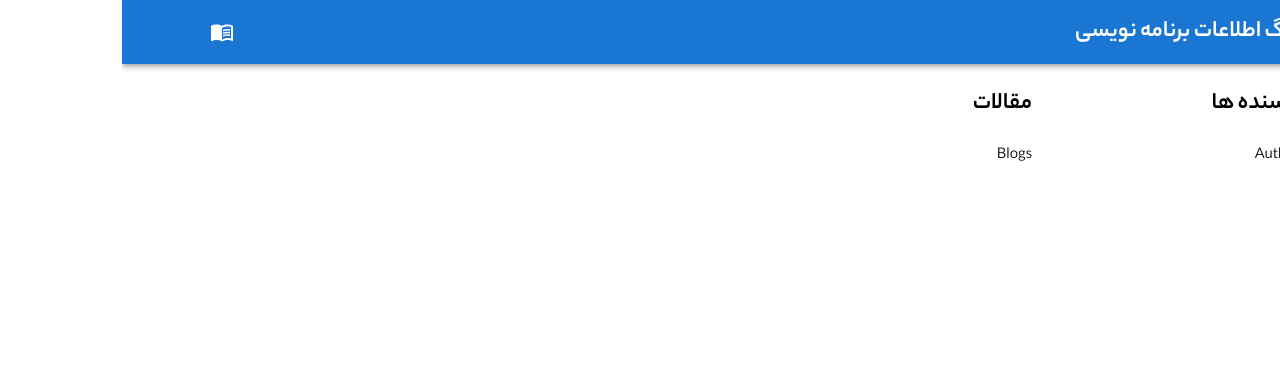
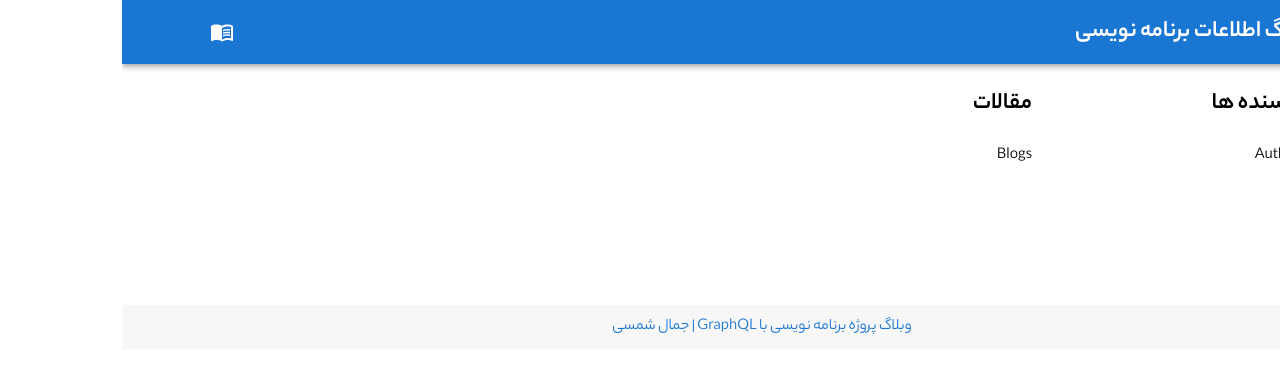
Before and after one commit to jamalshamsi1988/weblog-project, a React (Create React App) app: page / in a window 1280 px wide. Shown: the top 372 px of the page. Built offline with nearby package versions, Linux system fonts and the light colour scheme.

Commit message:
added Footer & Layout Components

```diff
--- a/src/App.js
+++ b/src/App.js
@@ -1,14 +1,15 @@
 
 import HomePage from "./components/home/HomePage";
-import Header from "./components/layout/Header";
+import Layout from "./components/layout/Layout";
 
 function App() {
 
   return (
-    <>
-    <Header/>
+    <Layout>
+
     <HomePage/>
-    </>
+
+    </Layout>
   );
 }
 
--- /dev/null
+++ b/src/components/layout/Footer.js
@@ -0,0 +1,22 @@
+import { Typography } from '@mui/material'
+import React from 'react'
+
+const Footer = () => {
+  return (
+    <footer>
+        <Typography
+         component="p"
+          variant='p'
+          bgcolor="#f7f7f7"
+          color="primary"
+          padding="10px"
+           textAlign="center"
+            mt={10} >
+                    وبلاگ پروژه برنامه نویسی با GraphQL | جمال شمسی
+        </Typography>
+
+    </footer>
+  )
+}
+
+export default Footer
--- /dev/null
+++ b/src/components/layout/Layout.js
@@ -0,0 +1,15 @@
+import React from 'react'
+import Footer from './Footer';
+import Header from './Header';
+
+const Layout = ({children}) => {
+  return (
+    <div>
+      <Header/>
+      {children}
+      <Footer/>
+    </div>
+  )
+}
+
+export default Layout
```
